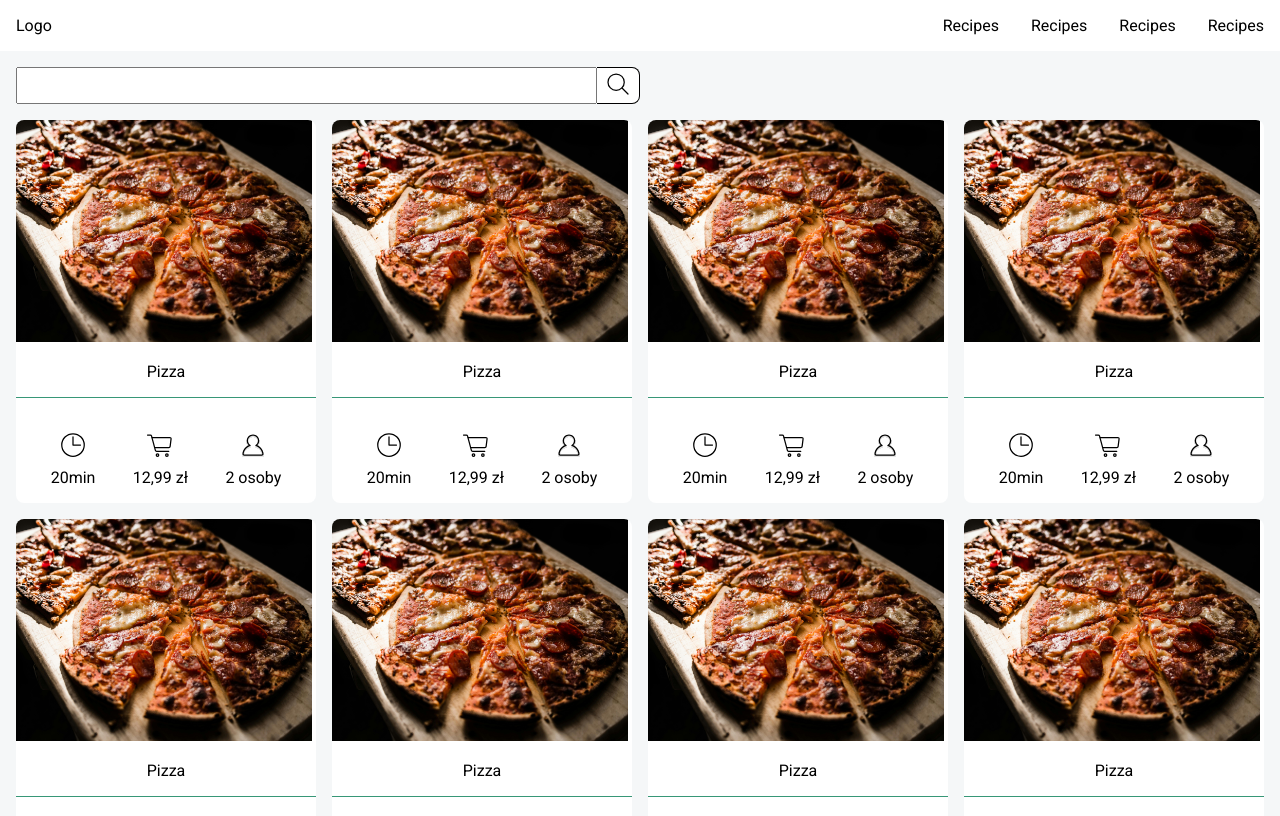
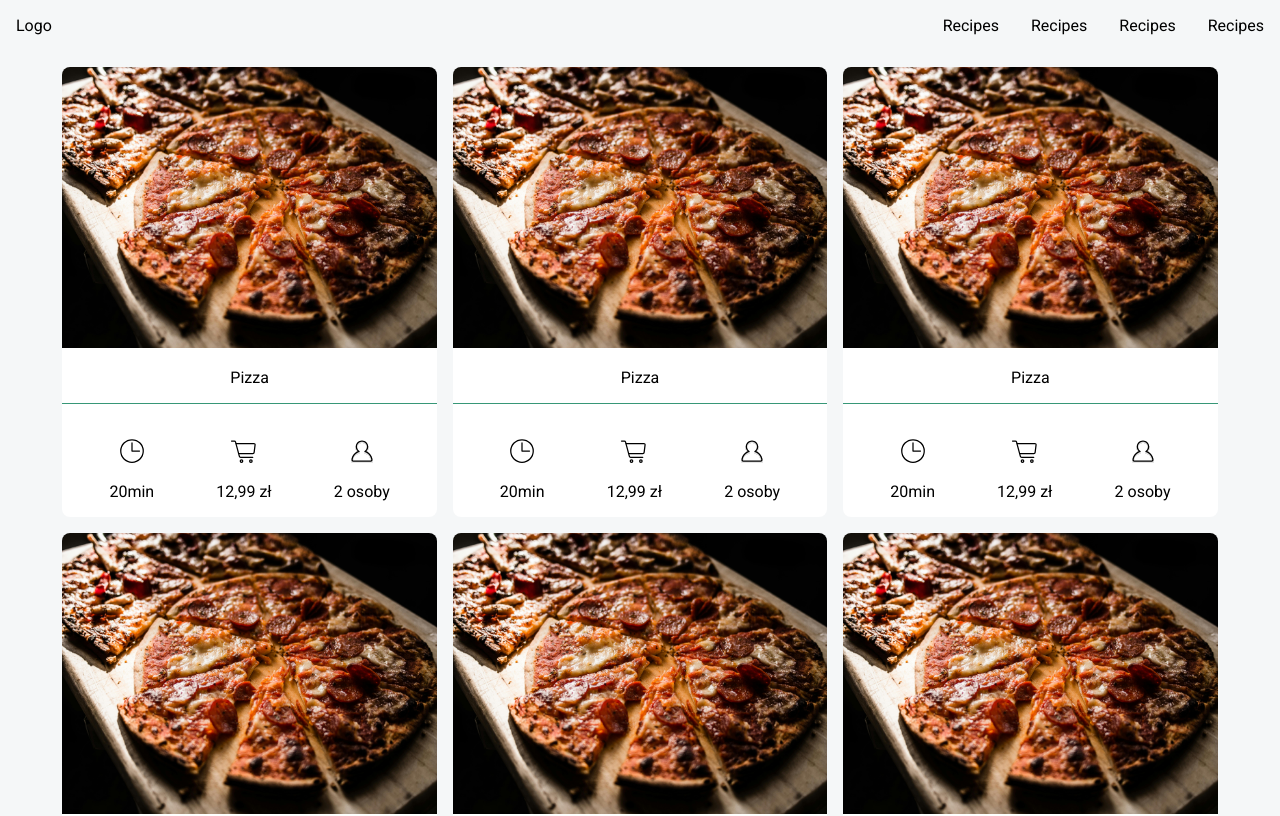
Before and after one commit to erski1525/recipe-web-app, a Vue app: page /recipes in a window 1280 px wide. Shown: the top 816 px of the page. Built offline with nearby package versions, Linux system fonts and the light colour scheme.

Commit message:
style recipes

```diff
--- a/src/assets/main.css
+++ b/src/assets/main.css
@@ -10,94 +10,10 @@
 
 body{
     margin: 0;
+    background-color: var(--color-light);
 }
 
 ul{
     list-style: none;
     padding: 0;
 }
-/* || UTILITIES */
-
-.container{
-    display: flex;
-}
-
-.container__content{
-    flex: 1;
-    padding: 1em;
-    background-color: var(--color-light);
-    min-height: 100vh;
-}
-
-.icon__wrapper{
-    display: flex;
-    flex-direction: column;
-    gap: .5rem;
-    align-items: center;
-}
-
-/* || FORM */
-
-.search{
-    display: flex;
-    max-width: 50%;
-}
-
-.search__input{
-    flex: 1;
-    padding: .5em;
-}
-
-.search__submit{
-    background-color: white;
-    border: 1px solid black;
-    border-radius: 0 .5rem .5rem 0;
-    border-left: none;
-}
-
-/* || RECIPES */
-
-.recipes__list{
-    display: flex;
-    flex-wrap: wrap;
-    gap: 1rem;
-}
-
-
-/* || PAGINATION */
-
-.pagination{
-    display: flex;
-    justify-content: end;
-}
-
-/* || RECIPE CARD */
-
-.recipe{
-    width: 300px;
-    background-color: #FFF;
-    border-radius: .5rem;
-    overflow: hidden
-}
-
-.recipe:hover{
-    cursor: pointer;
-}
-
-.recipe__img{
-    width: 296px;
-    margin-bottom: 1rem;
-}
-
-.recipe__title{
-    margin-top: 0;
-    text-align: center;
-    padding-bottom: 1em;
-    border-bottom: 1px solid var(--color-primary);
-}
-
-.recipe__description{
-    padding: 1em;
-    display: flex;
-    justify-content: space-around;
-}
--- /dev/null
+++ b/src/components/recipe/RecipeCard.vue
@@ -0,0 +1,71 @@
+<script setup>
+import ClockIcon from '../icons/ClockIcon.vue';
+import CartIcon from '../icons/CartIcon.vue';
+import PersonIcon from '../icons/PersonIcon.vue';
+</script>
+<template>
+    <li class="recipe">
+        <img class="recipe__img" src="/src/assets/default.jpg"/>
+        <p class="recipe__title">Pizza</p>
+        <div class="recipe__description">
+            <div class="icon__wrapper">
+                <ClockIcon/>
+                20min
+            </div>
+            <div class="icon__wrapper">
+                <CartIcon/>
+                12,99 zł
+            </div>
+            <div class="icon__wrapper">
+                <PersonIcon/>
+                2 osoby
+            </div>
+        </div>
+    </li>
+</template>
+
+<style scoped>
+
+.recipe{
+    background-color: #FFF;
+    border-radius: .5rem;
+    overflow: hidden;
+    max-width: 600px;
+}
+
+.recipe:hover{
+    cursor: pointer;
+}
+
+.recipe__img{
+    margin-bottom: 1rem;
+    width: 100%;
+    object-fit: cover;
+}
+
+.recipe__title{
+    margin-top: 0;
+    text-align: center;
+    padding-bottom: 1em;
+    border-bottom: 1px solid var(--color-primary);
+}
+
+.recipe__description{
+    padding: 1em;
+    display: flex;
+    justify-content: space-around;
+}
+
+.icon__wrapper{
+    display: flex;
+    flex-direction: column;
+    gap: 1rem;
+    align-items: center;
+}
+
+@media (min-width: 600px) {
+    .recipe{
+        max-width: 30%;
+    }
+}
+</style>
--- a/src/views/RecipesView.vue
+++ b/src/views/RecipesView.vue
@@ -1,47 +1,33 @@
 <script setup>
-import ClockIcon from '../components/icons/ClockIcon.vue';
-import CartIcon from '../components/icons/CartIcon.vue';
-import PersonIcon from '../components/icons/PersonIcon.vue';
-import SearchIcon from '../components/icons/SearchIcon.vue';
+import RecipeCard from '../components/recipe/RecipeCard.vue';
 </script>
 <template>
-    <div class="container">
-        <div class="container__content">
-            <div>
-                <form class="search">
-                <input class="search__input">
-                <button class="search__submit"><SearchIcon/></button>
-                </form>
-            <ul class="recipes__list">
-                <li v-for="i in 20">
-                    <div class="recipe">
-                        <img class="recipe__img" src="../assets/default.jpg"/>
-                        <p class="recipe__title">Pizza</p>
-                        <div class="recipe__description">
-                            <div class="icon__wrapper">
-                                <ClockIcon/>
-                                20min
-                            </div>
-                            <div class="icon__wrapper">
-                                <CartIcon/>
-                                12,99 zł
-                            </div>
-                            <div class="icon__wrapper">
-                                <PersonIcon/>
-                                2 osoby
-                            </div>
-                        </div>
-                    </div>
-                </li>
-            </ul>
-            <div class="pagination">
-                <button>< Back</button>
-                <input value="1">
-                <div> / </div>
-                <div>10</div>
-                <button>Next ></button>
-            </div>
-        </div>
-        </div>
-    </div>
+    <ul class="recipes__list">
+       <RecipeCard v-for="index in 20"/>
+     </ul>
 </template>
+
+<style scoped>
+
+.recipes__list{
+    display: flex;
+    flex-direction: column;
+    justify-content: center;
+    gap: 1rem;
+    padding: 0 1em;
+}
+
+
+@media (min-width: 600px) {
+    .recipes__list{
+        display: flex;
+        flex-direction: row;
+        flex-wrap: wrap;
+        justify-content: center;
+    }
+
+    .recipe{
+        max-width: 30%;
+    }
+}
+</style>
```
